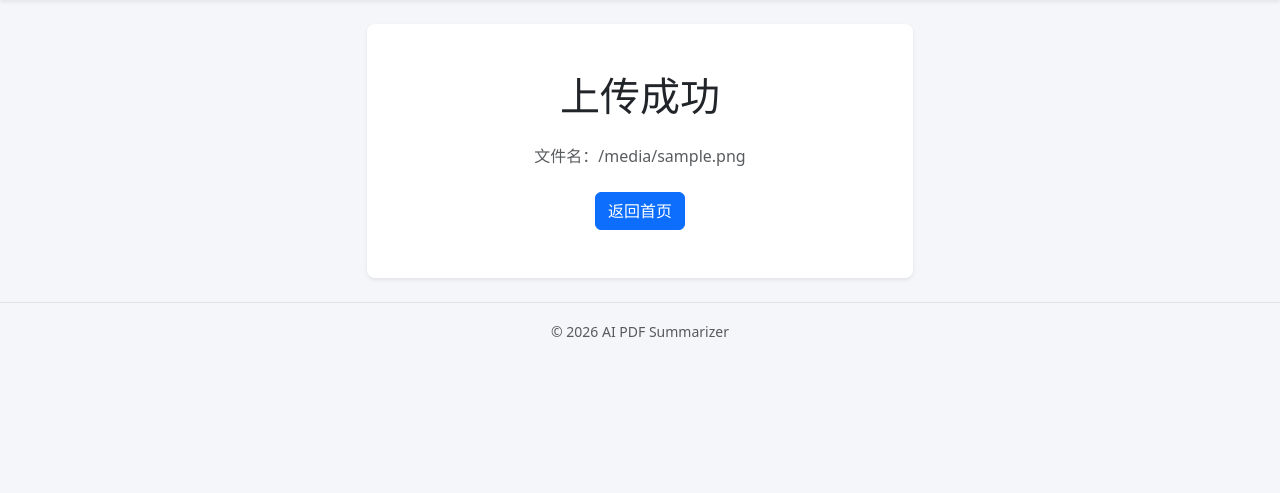
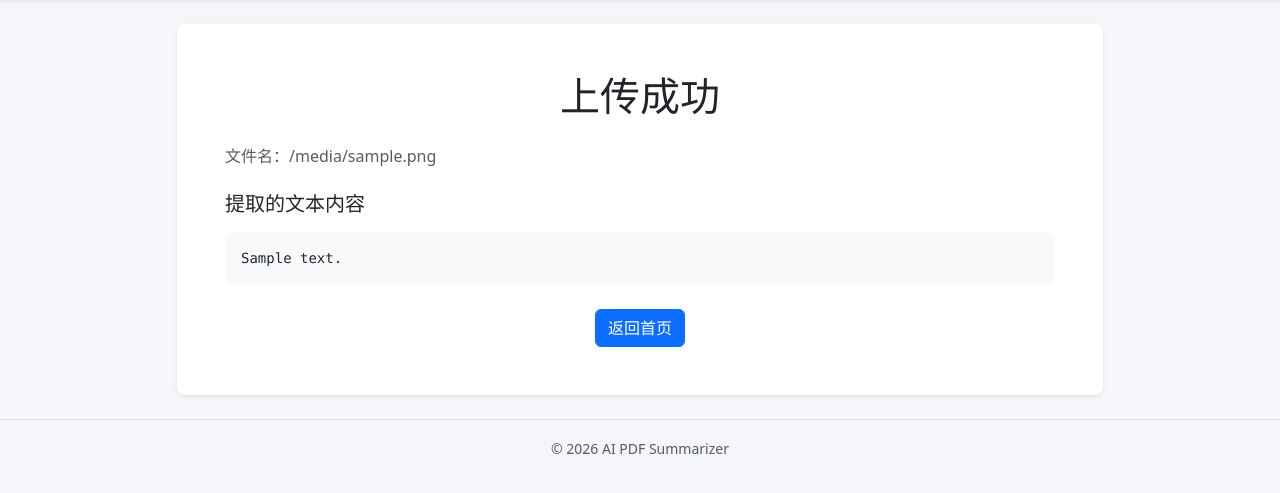
Before and after one commit to Chris-chan777/ai-pdf-summarizer, a Flask app: template app/templates/result.html in a window 1280 px wide. Shown: the part 56-549 px from the top of the page. Run offline with Flask 3, Linux system fonts and the light colour scheme; the template is opened without the code that fills it: most values are stand-ins (such as "Sample title", 1, 10 or a date in 2020).

Commit message:
Add PDF text extraction

```diff
--- a/app/templates/result.html
+++ b/app/templates/result.html
@@ -4,14 +4,24 @@
 
 {% block content %}
 <div class="row justify-content-center">
-    <div class="col-md-8 col-lg-6">
-        <div class="card shadow-sm text-center">
+    <div class="col-lg-10">
+        <div class="card shadow-sm">
             <div class="card-body p-5">
-                <h1 class="mb-4">上传成功</h1>
+                <h1 class="mb-4 text-center">上传成功</h1>
                 <p class="text-muted mb-4">文件名：{{ filename }}</p>
-                <a href="{{ url_for('main.index') }}" class="btn btn-primary">
-                    返回首页
-                </a>
+
+                <h2 class="h5 mb-3">提取的文本内容</h2>
+                <div class="card bg-light mb-4">
+                    <div class="card-body">
+                        <pre class="mb-0 text-wrap">{{ extracted_text }}</pre>
+                    </div>
+                </div>
+
+                <div class="text-center">
+                    <a href="{{ url_for('main.index') }}" class="btn btn-primary">
+                        返回首页
+                    </a>
+                </div>
             </div>
         </div>
     </div>
--- /dev/null
+++ b/app/utils/__init__.py
@@ -0,0 +1 @@
+"""Utility functions for the application."""
```
Also changed, not shown: app/routes.py (+11 -3 lines), app/utils/pdf_utils.py (added, +9 -0 lines).
